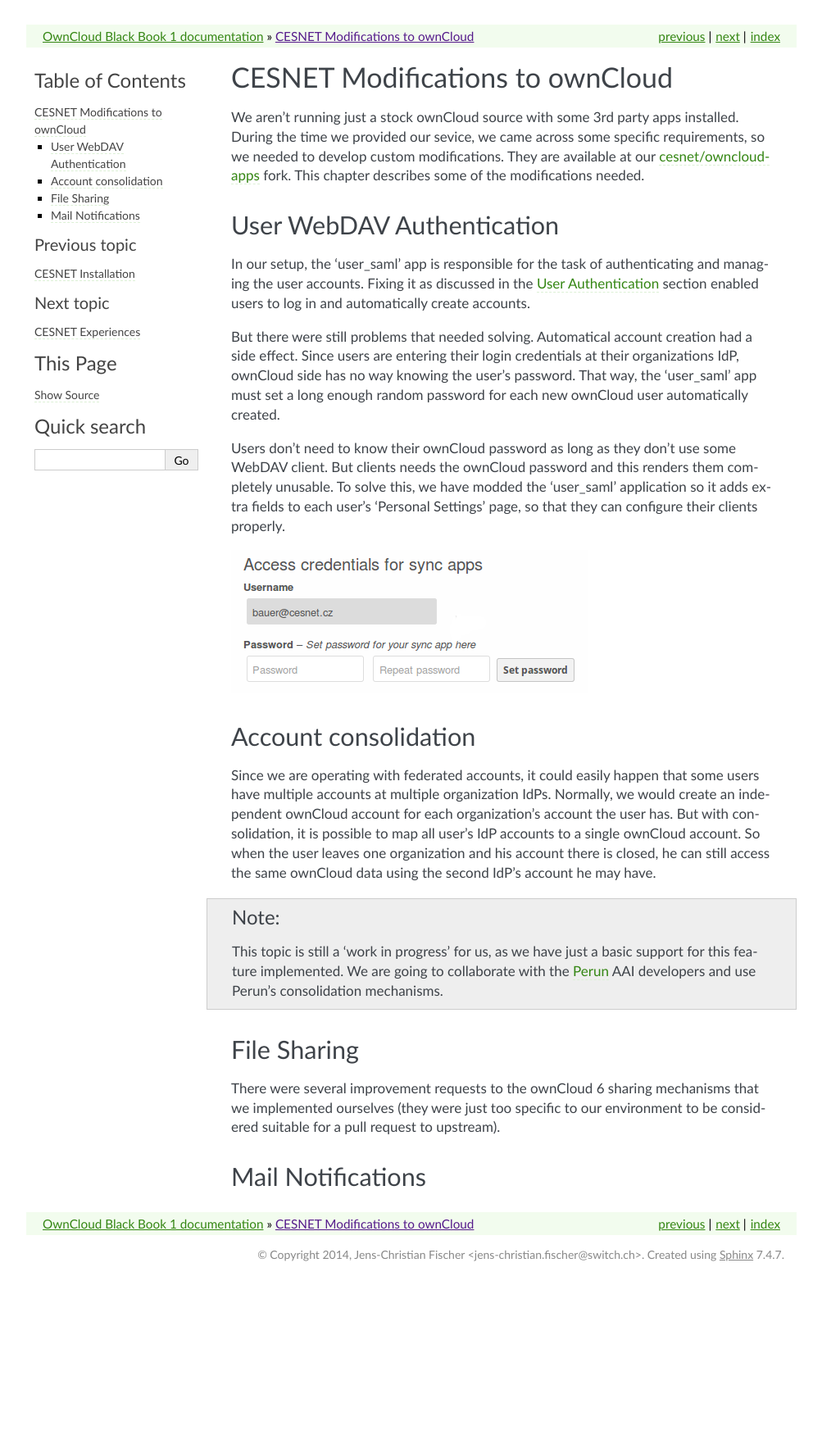
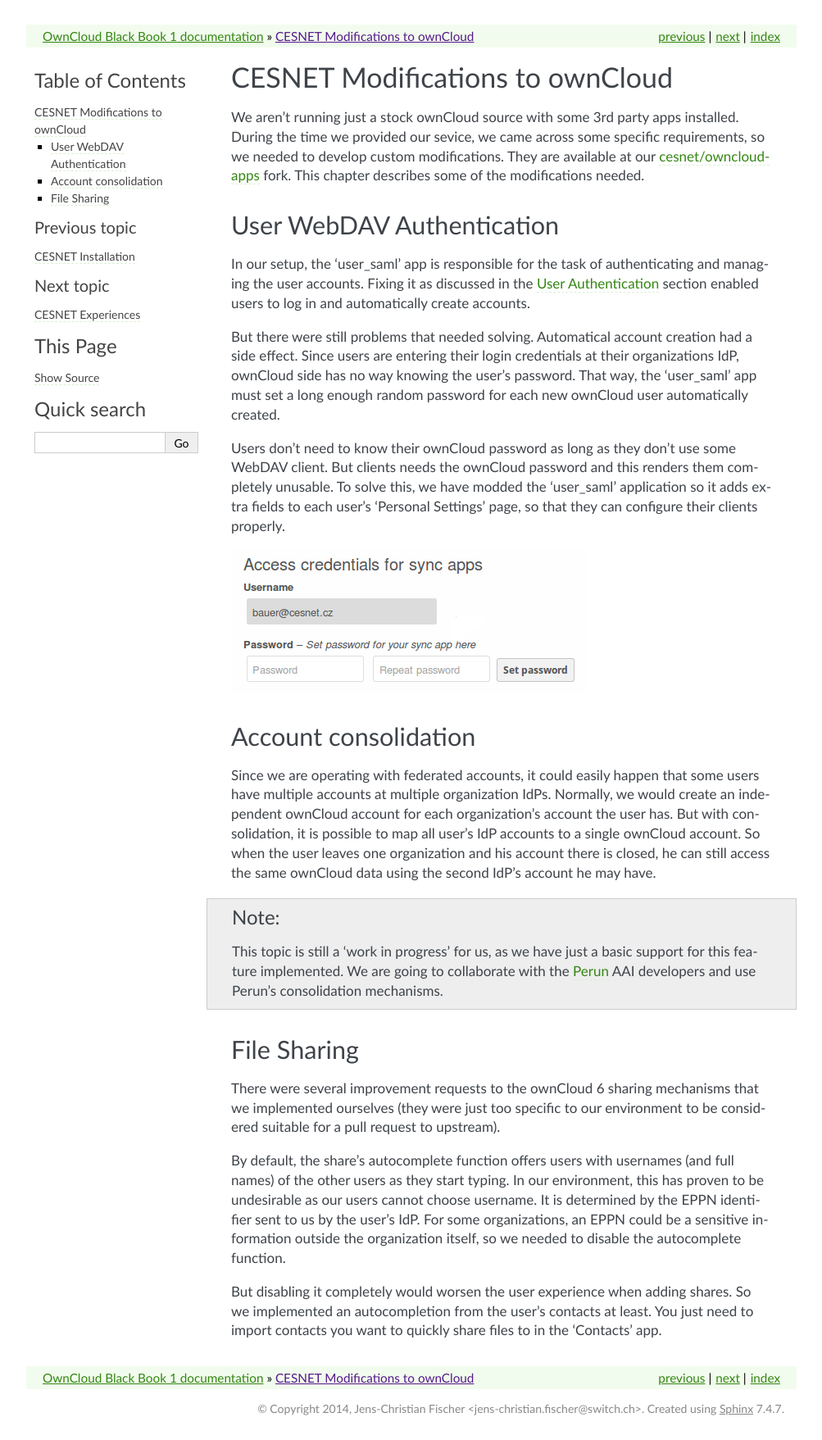
Before and after one commit to switch-ch/cloudservice-owncloud, a Sphinx documentation site: the page built from source/cesnet/modifications.rst, in a window 1280 px wide. Shown: the whole page at 82% size, without its empty margins (138-1141 px from the left). Built offline with Sphinx 7.4.7, drawn with Linux system fonts in a browser that asks for light colours; before the commit the page ends 1569 px from its top, so only the background shows below that.

Commit message:
Modifications chapter v1.0

```diff
--- a/source/cesnet/modifications.rst
+++ b/source/cesnet/modifications.rst
@@ -60,8 +60,16 @@
 mechanisms that we implemented ourselves (they were just too specific
 to our environment to be considered suitable for a pull request to upstream).
 
-Mail Notifications
-------------------
+By default, the share's autocomplete function offers users with usernames (and full names)
+of the other users as they start typing. In our environment, this has
+proven to be undesirable as our users cannot choose username. It is determined
+by the EPPN identifier sent to us by the user's IdP. For some organizations,
+an EPPN could be a sensitive information outside the organization itself, so we needed
+to disable the autocomplete function.
+
+But disabling it completely would worsen the user experience when adding shares.
+So we implemented an autocompletion from the user's contacts at least. You just need
+to import contacts you want to quickly share files to in the 'Contacts' app.
 
 .. links:
 
```
